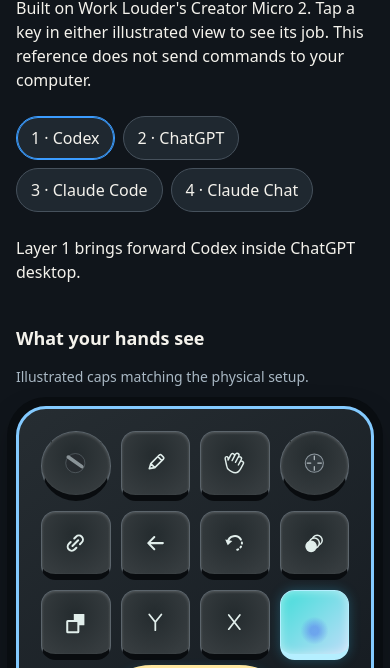
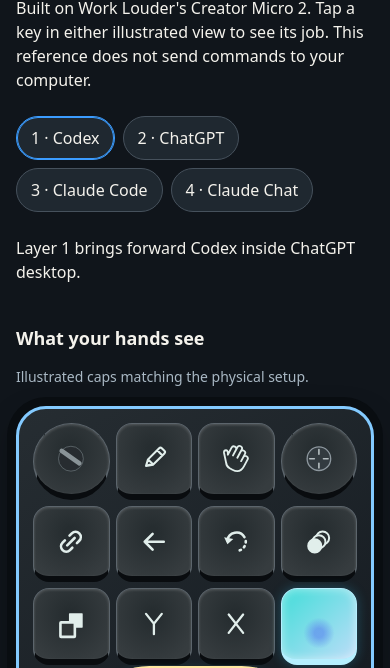
Before and after one commit to veteranbv/creator-micro-ai, a plain HTML site: page docs/layout.html in a window 390 px wide. Shown: the part 150-818 px from the top of the page. Drawn offline with Linux system fonts and the light colour scheme.

Commit message:
Keep reference key labels intact on narrow screens

```diff
--- a/docs/layout.html
+++ b/docs/layout.html
@@ -12,17 +12,17 @@
 .layers{display:flex;flex-wrap:wrap;gap:8px;margin:24px 0}.layers button{padding:9px 14px;border:1px solid #46515c;border-radius:99px;background:#1f2830}.layers button[aria-pressed=true]{border-color:var(--accent);box-shadow:inset 0 0 0 1px var(--accent)}
 .boards{display:grid;grid-template-columns:1fr 1fr;gap:28px}.boards section{min-width:0}
 .device{display:grid;grid-template-columns:repeat(4,minmax(0,1fr));gap:10px;padding:22px;margin:24px 9px;background:linear-gradient(145deg,#262d32,#141a20);border:3px solid #83caff;border-radius:30px;box-shadow:0 0 0 9px #090d11,0 14px 32px #0006}
-.key{position:relative;aspect-ratio:1;border:1px solid #5c656c;border-bottom:6px solid #090c0f;border-radius:21%;background:radial-gradient(ellipse at 48% 38%,#262d30 10%,#363c3f 80%);box-shadow:inset 0 1px 3px #ffffff30;display:grid;place-items:center;text-align:center;padding:6px;color:#e1eeeb;font-size:clamp(14px,1.4vw,17px);line-height:1.2;overflow-wrap:anywhere}
+.key{position:relative;aspect-ratio:1;border:1px solid #5c656c;border-bottom:6px solid #090c0f;border-radius:21%;background:radial-gradient(ellipse at 48% 38%,#262d30 10%,#363c3f 80%);box-shadow:inset 0 1px 3px #ffffff30;display:grid;place-items:center;text-align:center;padding:4px;color:#e1eeeb;font-size:clamp(10px,1.4vw,17px);line-height:1.2;overflow-wrap:normal}
 .key svg{width:48%;height:48%;overflow:visible;pointer-events:none}
 .key.clear{background:radial-gradient(circle at 50% 63%,#6291eebb 8%,transparent 27%),linear-gradient(135deg,#42ddd9,#bcddf8);color:#102432;border-color:#b5efff;box-shadow:inset 0 0 10px #ffffff80,0 0 12px #31caff45}
 .key.wide{grid-column:span 2;aspect-ratio:auto;background:radial-gradient(circle at 25% 64%,#6587eabb 6%,transparent 17%),radial-gradient(circle at 75% 64%,#6587eabb 6%,transparent 17%),linear-gradient(135deg,#55e9df,#c7e5f5)}
-.key.round{border-radius:50%}.key.sensor{align-self:center;justify-self:center;width:72%;font-size:13px;border:1px solid #475760;background:#11181d;box-shadow:none}
+.key.round{border-radius:50%}.key.sensor{align-self:center;justify-self:center;width:72%;border:1px solid #475760;background:#11181d;box-shadow:none}
 .key.selected{outline:3px solid #ffe7a0;outline-offset:2px;z-index:1}.key:hover{filter:brightness(1.12)}
 .reference-photo{margin:30px 0 0}.reference-photo img{display:block;width:100%;max-width:450px;height:auto;border-radius:18px}.reference-photo figcaption{margin-top:10px;color:var(--muted);font-size:14px}
 .detail{border-left:3px solid var(--accent);background:#1b252e;padding:20px;margin-top:20px;border-radius:0 14px 14px 0;min-height:112px}.detail strong{font-size:21px}.detail p{margin-bottom:0}
 .lower{display:grid;grid-template-columns:1fr 1fr;gap:32px;margin-top:22px}.stick{display:grid;grid-template-columns:repeat(3,1fr);gap:6px;max-width:360px}.stick div{border:1px solid #435360;border-radius:12px;padding:12px;text-align:center;background:#202b34}.stick .center{display:grid;place-items:center;border-radius:50%;background:#090e13;color:var(--muted)}kbd{font:inherit;color:#fff}
 footer{border-top:1px solid #34404a;margin-top:35px;padding-top:20px;color:var(--muted);font-size:14px}
-@media(max-width:760px){main{padding:24px 16px}.boards,.lower{grid-template-columns:1fr}.boards{gap:4px}.device{max-width:520px;margin:18px auto}.boards h2{margin-top:25px}.detail{min-height:150px}}
+@media(max-width:760px){main{padding:24px 16px}.boards,.lower{grid-template-columns:1fr}.boards{gap:4px}.device{max-width:520px;margin:18px auto;padding:14px;gap:6px}.key{padding:2px;font-size:clamp(10px,3vw,16px)}.boards h2{margin-top:25px}.detail{min-height:150px}}
 @media print{body{background:white;color:black}main{padding:0}.layers,footer{display:none}.boards{grid-template-columns:1fr 1fr;gap:14px}.device{break-inside:avoid}.key{color:white}.key.clear{color:#102432}.detail{background:white}.lower{break-inside:avoid}small{color:#47525e}}
 </style>
 <main>
```
